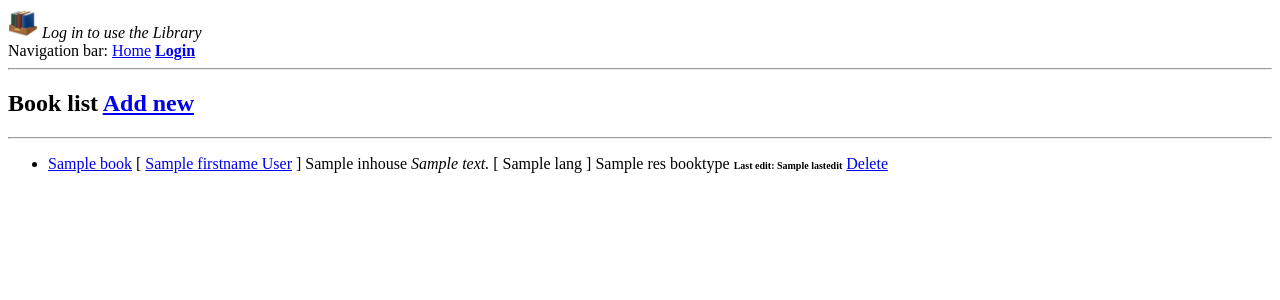
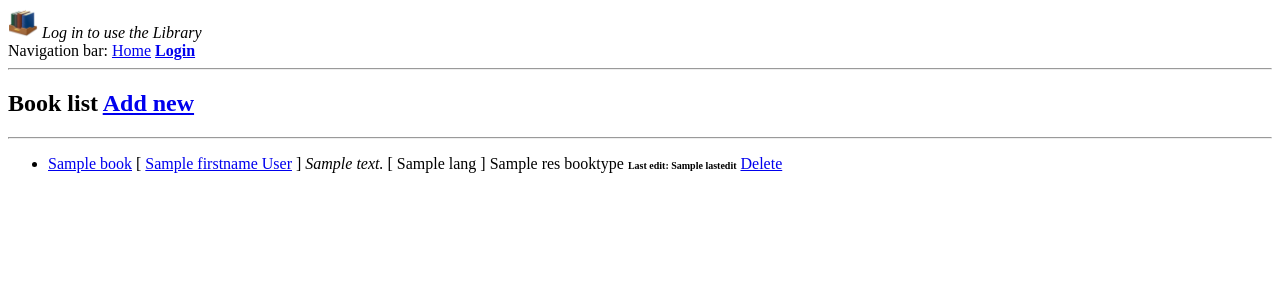
Before and after one commit to hemidactylus/flaskbiblio, a Flask app: template app/templates/books.html in a window 1280 px wide. Shown: the top 300 px of the page. Run offline with Flask 2, Linux system fonts and the light colour scheme; the template is opened without the code that fills it: most values are stand-ins (such as "Sample title", 1, 10 or a date in 2020).

Commit message:
Some more tiny template changes

```diff
--- a/app/templates/books.html
+++ b/app/templates/books.html
@@ -11,7 +11,11 @@
                     <a href="{{url_for('ep_editauthor',id=auth.id)}}">{{auth.firstname }} {{ auth.lastname}}</a>
                 {% endfor %}
             ]
-            {{ book.inhouse | string }}
+            {% if book.inhouse %}
+                <!-- nothing here -->
+            {% else %}
+                <span style="color: red;">Out ({{ book.inhousenotes }})</span>
+            {% endif %}
             <i>{{ book.notes }}</i>
             [
                 {% for lang in book.resLanguages %}
```
Also changed, not shown: 1 other file.
